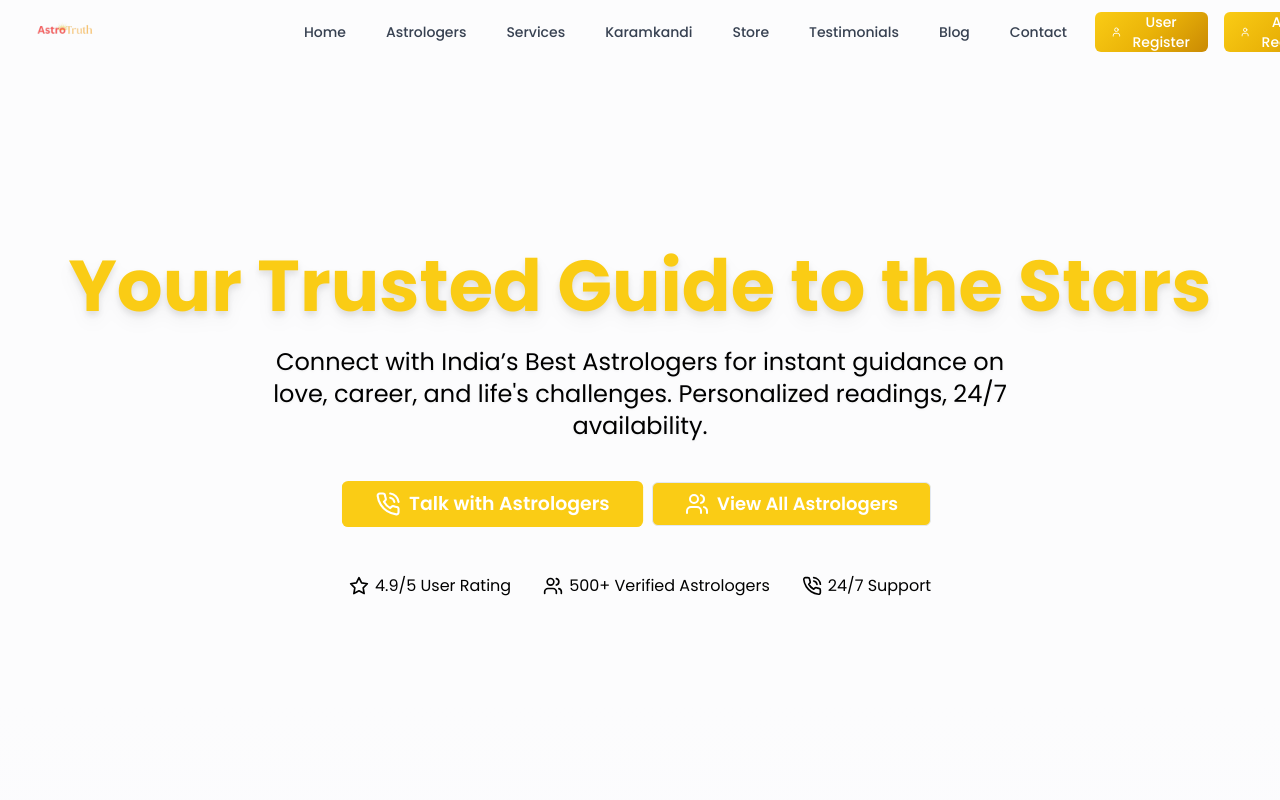
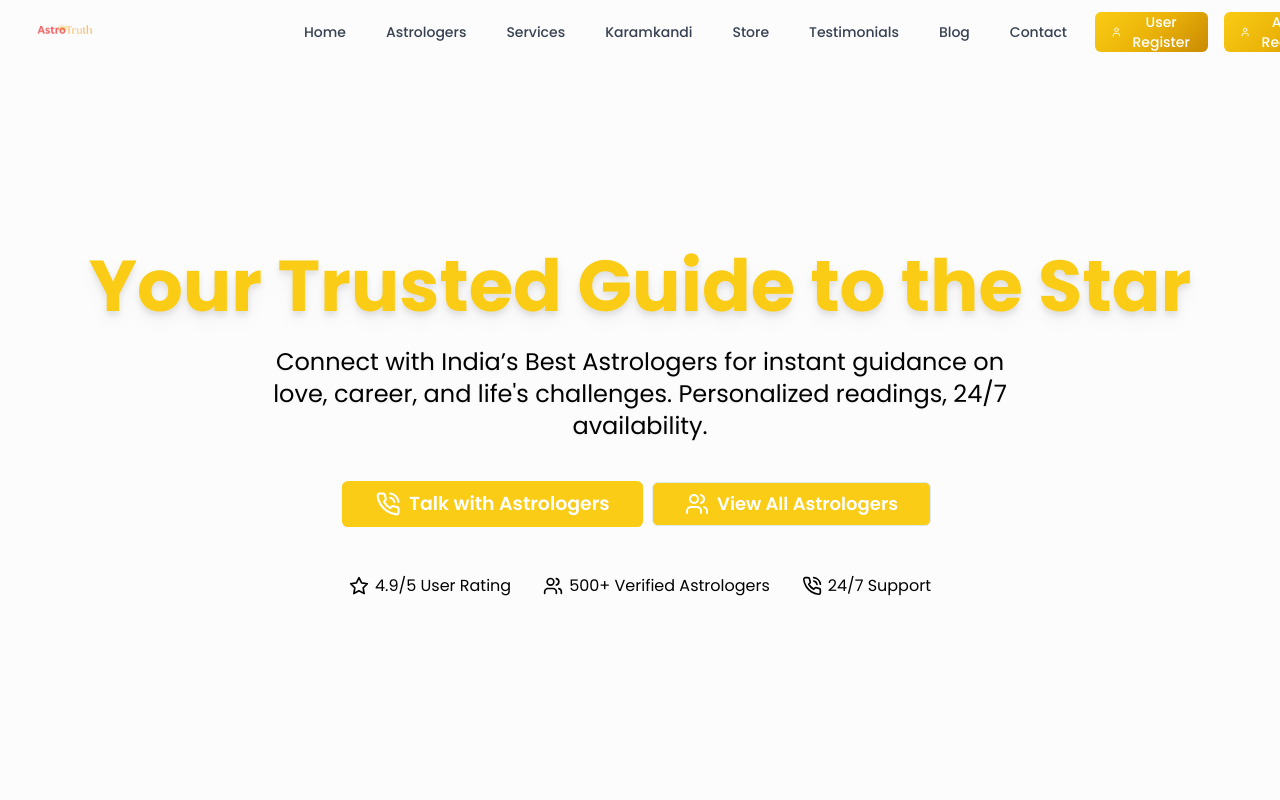
Before and after one commit to naradRaj123/update_astro, a React (Vite) app: page / in a window 1280 px wide. Shown: the top 800 px of the page. Built offline with nearby package versions, Linux system fonts and the light colour scheme.

Commit message:
change in main hero in stars meaning

```diff
--- a/src/components/Hero.jsx
+++ b/src/components/Hero.jsx
@@ -16,7 +16,7 @@ const Hero = () => {
             transition={{ duration: 0.6 }}
             className="text-4xl md:text-5xl lg:text-7xl font-extrabold mb-6  main-title-color drop-shadow-lg"
           >
-            Your Trusted Guide to the Stars
+            Your Trusted Guide to the Star
           </motion.h1>
           <motion.p
             initial={{ opacity: 0, y: 20 }}
```
